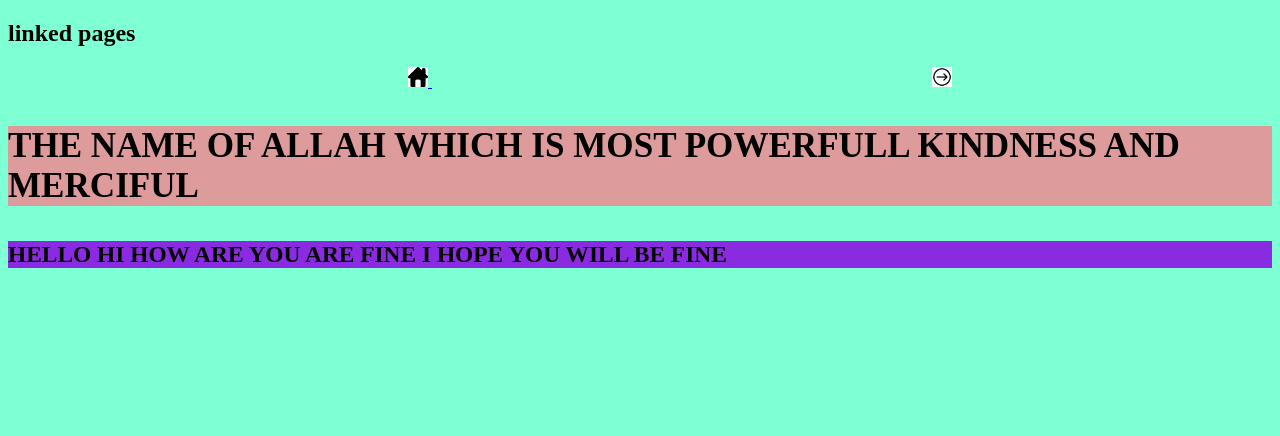
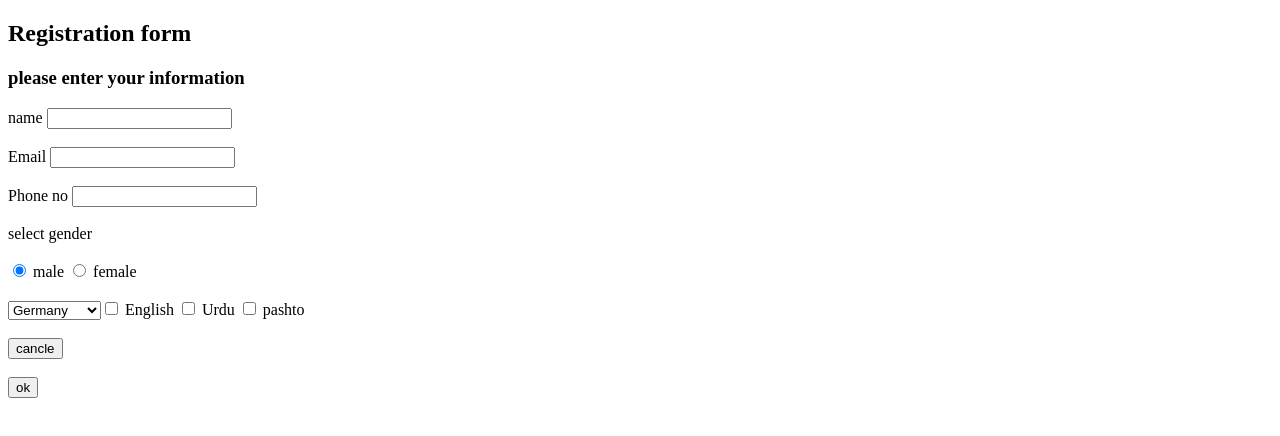
Before and after one commit to shehreyarkhan1/shartask, a plain HTML site: page index.html in a window 1280 px wide. Drawn offline with Linux system fonts and the light colour scheme.

Commit message:
done the task
done the task

```diff
--- a/index.html
+++ b/index.html
@@ -2,43 +2,62 @@
 <html>
 
 <head>
-    <title>apply the css</title>
-    <style>
-        body {
+    <title>form</title>
 
-            background-color: aquamarine;
-
-        }
-
-        .h3 {
-            background-color: rgb(222, 155, 155);
-            /* margin-block-start: 70px; */
-            font-size: 30px;
-            margin: auto;
-
-        }
-
-        .h4 {
-            background-color: blueviolet;
-            margin: auto;
-            font-size: 20px;
-            font: red;
-        }
-    </style>
+</head>
 
 <body>
-    <h2>linked pages</h2>
-    <a href="index.html"><img src="home.png" height="20px" style="margin-left: 400px;"> </a>
-    <a href="next.html"><img src="next.png" height="20px" style="margin-left: 500px;"></a>
-    <div class="h3">
-        <h3>THE NAME OF ALLAH WHICH IS MOST POWERFULL KINDNESS AND MERCIFUL </h3>
-    </div>
-    <div class="h4">
-        <h3>HELLO HI HOW ARE YOU ARE FINE I HOPE YOU WILL BE FINE </h3>
-    </div>
+    <h2>Registration form</h2>
+    <h3>please enter your information</h3>
+    <form>
+        <label>name</label>
+        <input type="text" id="text" />
+        <br />
+        <br />
+        <label>Email</label>
+        <input type="text" id="Email" />
+        <br />
+        <br />
+        <label>Phone no</label>
+        <input type="text" id="phone" />
+        <br />
+        <br />
+        <label>select gender</label>
+        <br>
+        <br>
+        <input type="radio" id="male" name="gender" checked />
+        <label for="male">male </label>
+        <input type="radio" Id="Female" name="gender" />
+        <label for="female">female</label>
+        <br />
+        <br />
+        <select id="countries" name="countries">
+            <option value="">Pakistan</option>
+            <option value="">Afghanistan</option>
+            <option value="">America</option>
+            <option value="">Netherland</option>
+            <option value="">Sarilanka</option>
+            <option value="">Italy</option>
+            <option value="" selected> Germany</option>
+            <br />
+            <br />
+            <label>select course </label>
+            <br/>
+            <br/>
+            <input type="checkbox" id="English" name="course">
+            <label for="English">English</label>
+            <input type="checkbox" id="Urdu" name="course">
+            <label for="Urdu">Urdu</label>
+            <input type="checkbox" id="pashto" name="course">
+            <label for="pashto">pashto</label>
+            <br />
+            <br />
+            <input type="button" value="cancle" />
+            <br />
+            <br />
+            <input type="button" value="ok" />
 
-
+    </form>
 </body>
-</head>
 
 </html>
```
